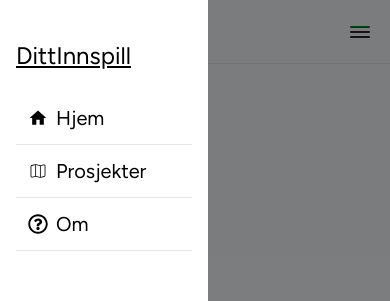
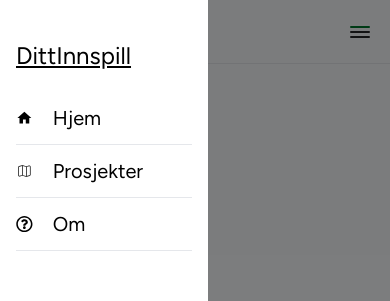
Before and after one commit to chrisbekk/ditt-innspill, a React (Vite) app: page / in a window 390 px wide. Both pictures are taken after a click on the button 360 px from the left and 31 px from the top of the page. Shown: the top 301 px of the page. Built offline with nearby package versions, Linux system fonts and the light colour scheme.

Commit message:
fixing close menu on resize

```diff
--- a/src/components/Header/NavbarLink.jsx
+++ b/src/components/Header/NavbarLink.jsx
@@ -7,10 +7,12 @@ export default function NavbarLink({ path, linkTo, setIsVisible, children }) {
     navigate(path);
   };
   return (
-    <motion.div className="flex items-center gap-2 p-3 border-b group hover:bg-neutral-100 transition-colors">
+    <motion.div className="flex items-center gap-2  border-b group hover:bg-neutral-100 transition-colors">
       {children}
-      <button onClick={handleClick}>
-        <p className="text-xl group-hover:text-custom_green">{linkTo}</p>
+      <button onClick={handleClick} className="p-3 w-full">
+        <p className="text-xl text-start group-hover:text-custom_green">
+          {linkTo}
+        </p>
       </button>
     </motion.div>
   );
--- a/src/components/Header/NavbarMenu.jsx
+++ b/src/components/Header/NavbarMenu.jsx
@@ -1,6 +1,5 @@
-import { AnimatePresence, delay, motion } from 'framer-motion';
+import { AnimatePresence, motion } from 'framer-motion';
 import { createPortal } from 'react-dom';
-import { Link } from 'react-router-dom';
 import { MdHome } from 'react-icons/md';
 import { FaRegQuestionCircle } from 'react-icons/fa';
 import { CiMap } from 'react-icons/ci';
@@ -40,6 +39,7 @@ export default function NavbarMenu({ isVisible, setIsVisible }) {
       window.removeEventListener('resize', handleResize);
     };
   }, [isVisible]);
+
   return createPortal(
     <AnimatePresence>
       {isVisible && (
```
